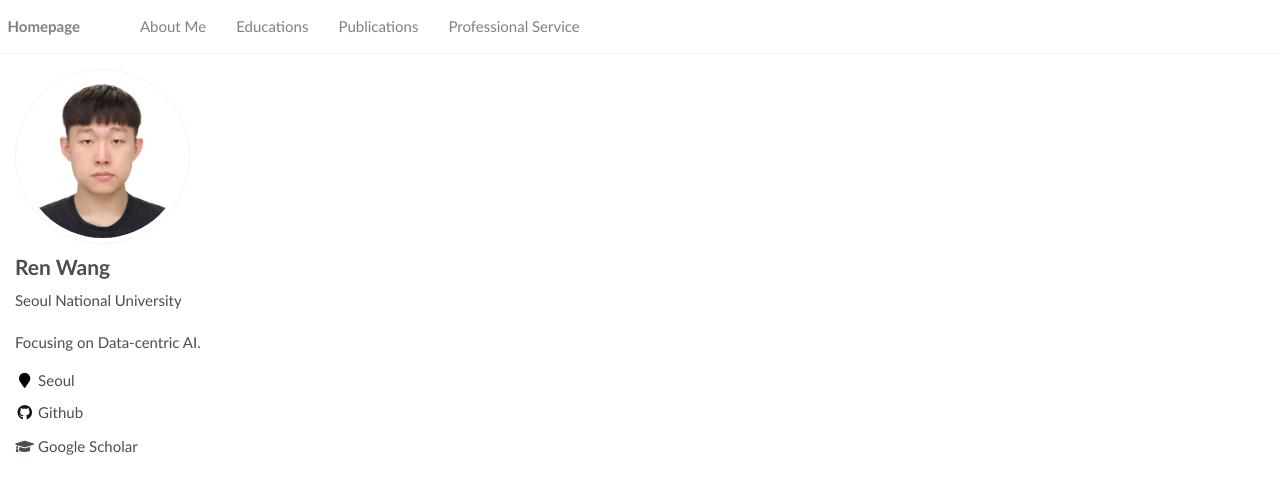
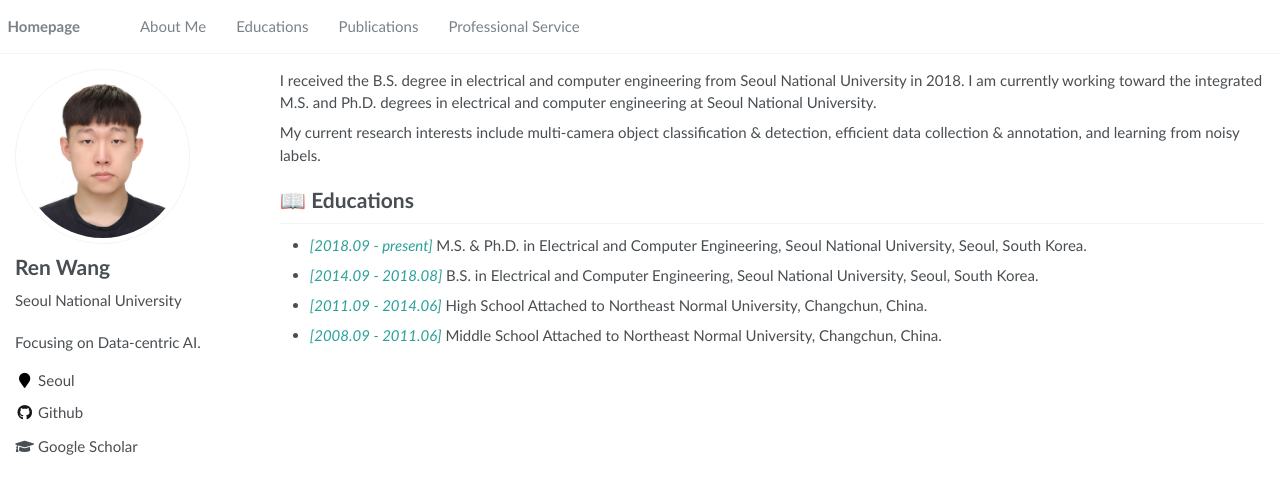
Before and after one commit to SMNUResearch/SMNUResearch.github.io, a Jekyll site: the page built from _pages/about.md, in a window 1280 px wide. Shown: the top 494 px of the page. Built offline with Jekyll 4.4.1, drawn with Linux system fonts in a browser that asks for light colours.

Commit message:
Update about.md

```diff
--- a/_pages/about.md
+++ b/_pages/about.md
@@ -9,3 +9,12 @@ redirect_from:
 ---
 
 <span class='anchor' id='about-me'></span>
+I received the B.S. degree in electrical and computer engineering from Seoul National University in 2018. I am currently working toward the integrated M.S. and Ph.D. degrees in electrical and computer engineering at Seoul National University.
+
+My current research interests include multi-camera object classification & detection, efficient data collection & annotation, and learning from noisy labels.
+
+# 📖 Educations
+- <span style="color: #2aa198">*[2018.09 - present]*</span> M.S. & Ph.D. in Electrical and Computer Engineering, Seoul National University, Seoul, South Korea.
+- <span style="color: #2aa198">*[2014.09 - 2018.08]*</span> B.S. in Electrical and Computer Engineering, Seoul National University, Seoul, South Korea.
+- <span style="color: #2aa198">*[2011.09 - 2014.06]*</span> High School Attached to Northeast Normal University, Changchun, China.
+- <span style="color: #2aa198">*[2008.09 - 2011.06]*</span> Middle School Attached to Northeast Normal University, Changchun, China.
```
